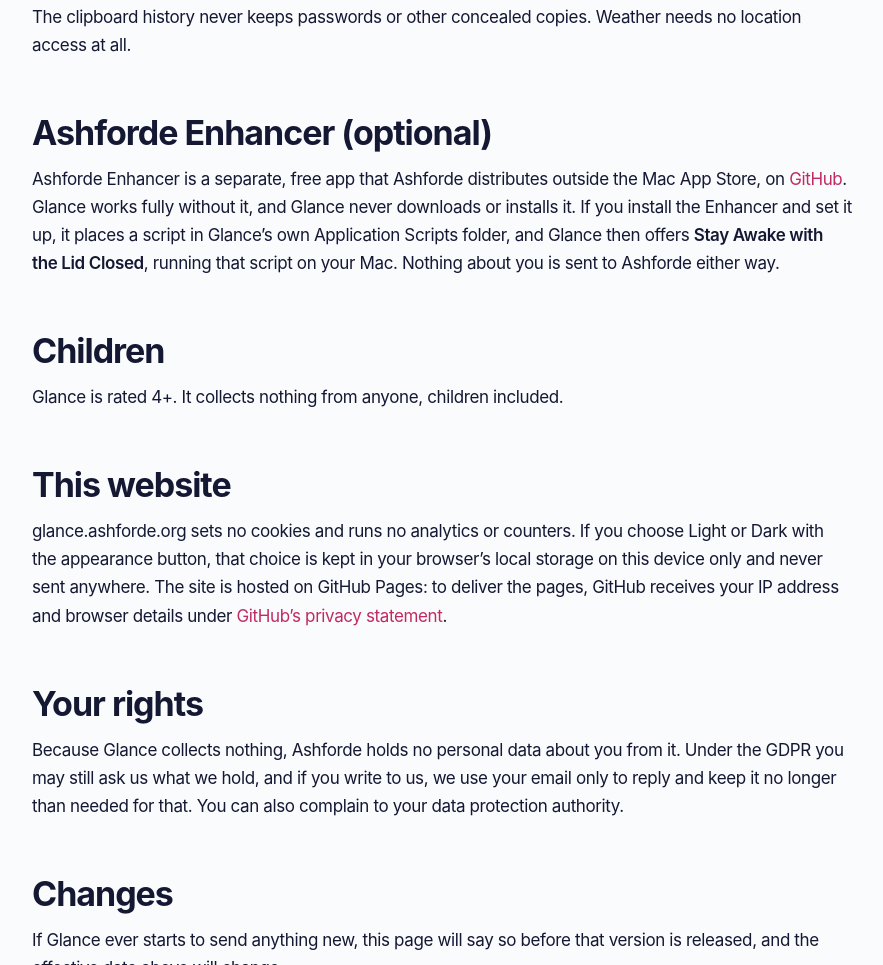
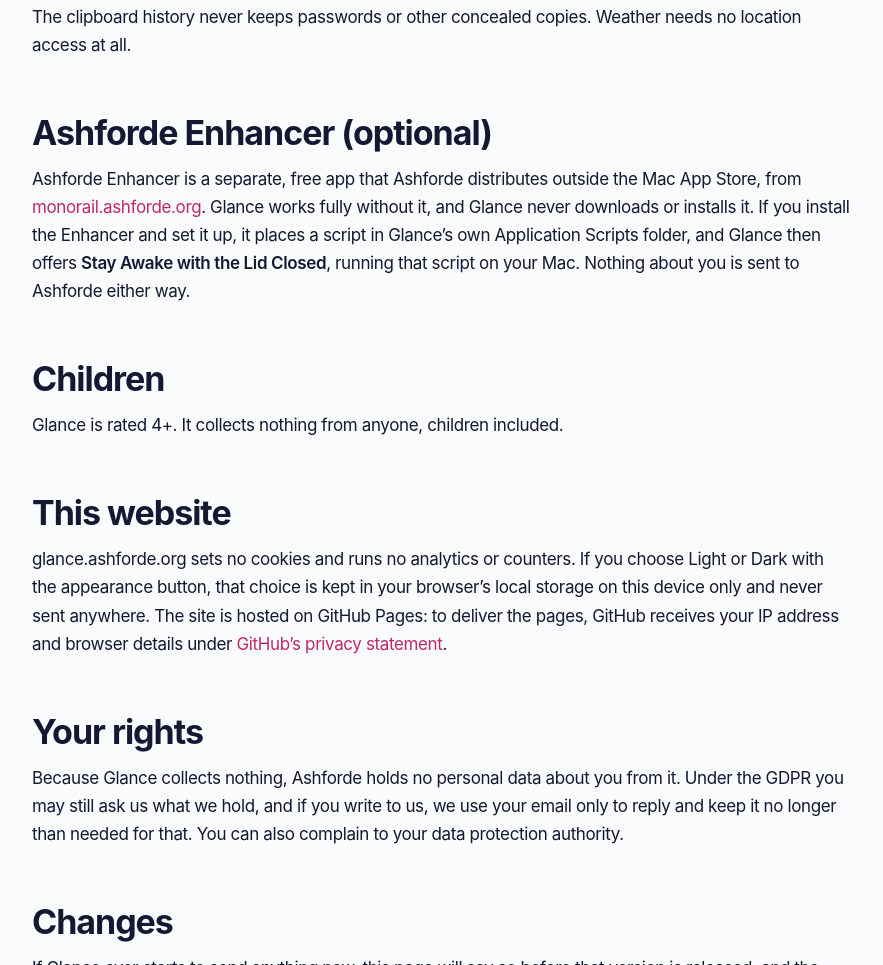
Before and after one commit to ashfordeOU/glance-site, a plain HTML site: page privacy/index.html in a window 1280 px wide. Shown: the part 2909-3874 px from the top of the page, without its empty margins (198-1081 px from the left). Drawn offline with Linux system fonts and the light colour scheme.

Commit message:
Ashforde Enhancer links go straight to monorail.ashforde.org, not GitHub

```diff
--- a/privacy/index.html
+++ b/privacy/index.html
@@ -117,7 +117,7 @@
     <p>The clipboard history never keeps passwords or other concealed copies. Weather needs no location access at all.</p>
 
     <h2>Ashforde Enhancer (optional)</h2>
-    <p>Ashforde Enhancer is a separate, free app that Ashforde distributes outside the Mac App Store, on <a href="https://github.com/ashfordeOU/ashforde-enhancer">GitHub</a>. Glance works fully without it, and Glance never downloads or installs it. If you install the Enhancer and set it up, it places a script in Glance’s own Application Scripts folder, and Glance then offers <strong>Stay Awake with the Lid Closed</strong>, running that script on your Mac. Nothing about you is sent to Ashforde either way.</p>
+    <p>Ashforde Enhancer is a separate, free app that Ashforde distributes outside the Mac App Store, from <a href="https://monorail.ashforde.org/enhancer/">monorail.ashforde.org</a>. Glance works fully without it, and Glance never downloads or installs it. If you install the Enhancer and set it up, it places a script in Glance’s own Application Scripts folder, and Glance then offers <strong>Stay Awake with the Lid Closed</strong>, running that script on your Mac. Nothing about you is sent to Ashforde either way.</p>
 
     <h2>Children</h2>
     <p>Glance is rated 4+. It collects nothing from anyone, children included.</p>
```
Also changed, not shown: support/index.html (+1 -1 lines).
